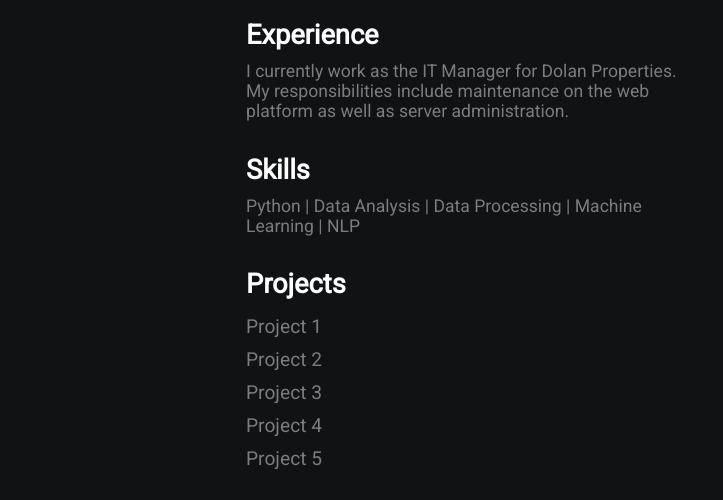
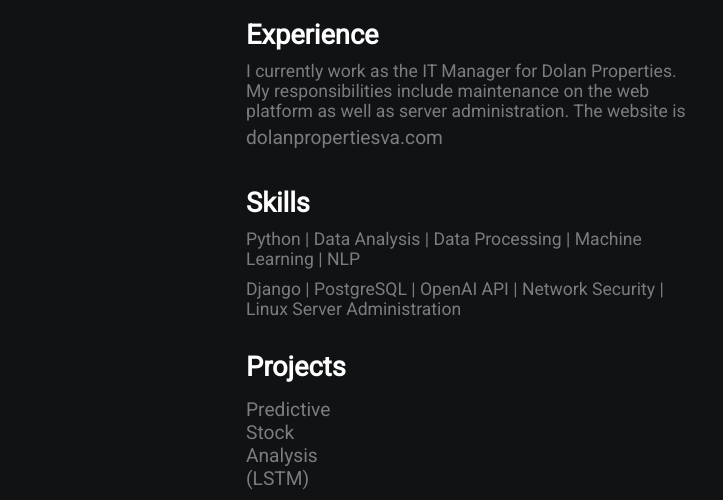
Before and after one commit to tdolan21/tdolan21.github.io, a plain HTML site: page index.html in a window 1280 px wide. Shown: the part 258-758 px from the top of the page, 394-1117 px from the left. Drawn offline with Linux system fonts and the light colour scheme.

Commit message:
Changing some links

```diff
--- a/index.html
+++ b/index.html
@@ -22,16 +22,17 @@
             <h2>About</h2>
             <p>Python Developer with 5+ years experience. I have a bachelors degree from University of Richmond in Information Systems/Security with a focus in ethical hacking. I am also certified in full stack web development from University of Richmond.</p>
             <h2>Experience</h2>
-            <p>I currently work as the IT Manager for Dolan Properties. My responsibilities include maintenance on the web platform as well as server administration.</p>
+            <p>I currently work as the IT Manager for Dolan Properties. My responsibilities include maintenance on the web platform as well as server administration. The website is <a href="https://www.dolanpropertiesva.com">dolanpropertiesva.com</a></p>
 
             <h2>Skills</h2>
-            <p>Python | Data Analysis | Data Processing | Machine Learning | NLP   </p>
+            <p>Python | Data Analysis | Data Processing | Machine Learning | NLP  </p>
+            <p>Django |   PostgreSQL  |   OpenAI API    | Network Security | Linux Server Administration   </p>
             <h2>Projects</h2>
-            <a href="#">Project 1</a>
-            <a href="#">Project 2</a>
-            <a href="#">Project 3</a>
-            <a href="#">Project 4</a>
-            <a href="#">Project 5</a>
+            <a href="https://github.com/tdolan21/predictive-stock-python">Predictive Stock Analysis (LSTM)</a>
+            <a href="https://github.com/tdolan21/exploratoryDataAnalysis/tree/main">Exploratory Data Analysis (NLP)</a>
+            <a href="#">Playwright Automated Agent</a>
+            <a href="#">Django/Bootstrap/PostgreSQL Marketplace with authentication</a>
+            <a href="https://github.com/tdolan21/pull-request-monitor">Jenkins/Github Pull Request Monitor</a>
             <h2>Contact</h2>
             <p>tdolandevelopment@gmail.com</p>
         </div>
```
